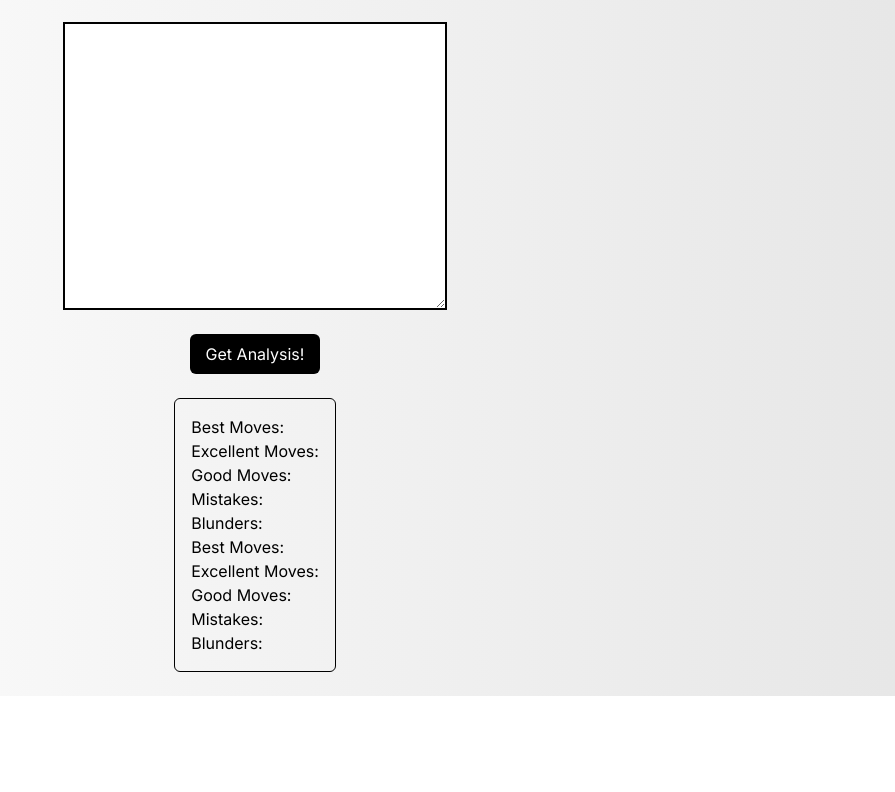
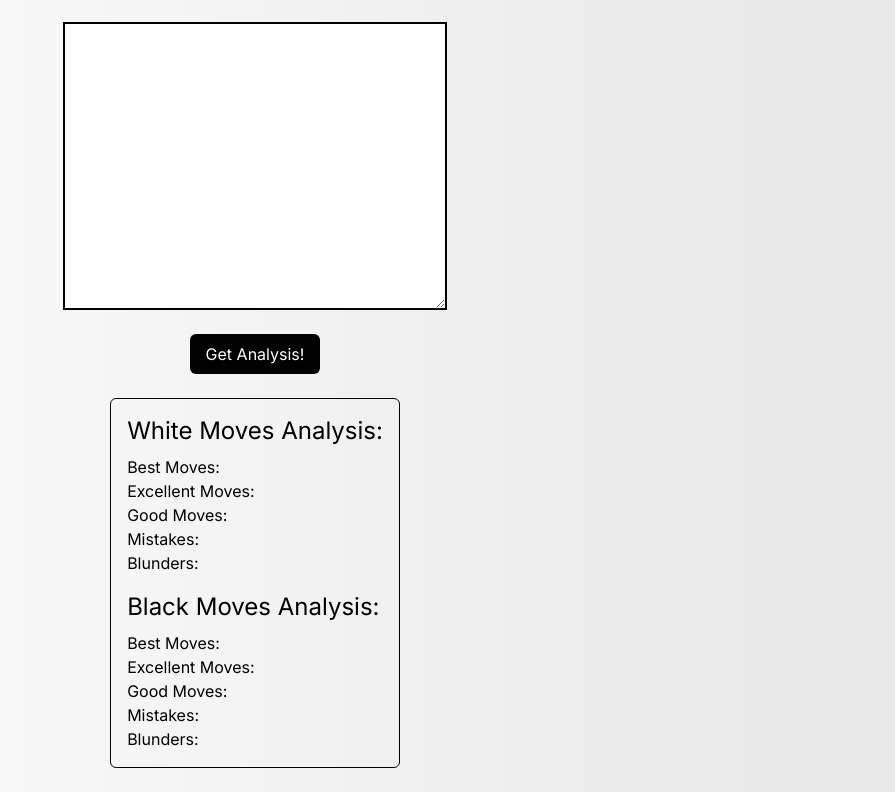
Before and after one commit to 0Armaan025/chess-com-analyse-tool-frontend, a Next.js app: page /analyze-game in a window 1280 px wide. Shown: the part 296-1088 px from the top of the page, without its empty margins (385-1280 px from the left). Before the commit the page ends 992 px from the top, so only its background shows below. Built offline with nearby package versions, Linux system fonts and the light colour scheme.

Commit message:
ooff done

```diff
--- a/src/app/analyze-game/page.tsx
+++ b/src/app/analyze-game/page.tsx
@@ -78,20 +78,26 @@ const AnalyzeGamePage = (props: Props) => {
         <br />
 
         <div className="analysisDiv border border-1 border-black rounded-md p-[1rem]">
-          <h2>Best Moves: {analysis.White["best moves"].join(", ")}</h2>
-          <h2>
-            Excellent Moves: {analysis.White["excellent moves"].join(", ")}
-          </h2>
-          <h2>Good Moves: {analysis.White["good moves"].join(", ")}</h2>
-          <h2>Mistakes: {analysis.White["mistakes"].join(", ")}</h2>
-          <h2>Blunders: {analysis.White["blunders"].join(", ")}</h2>
-          <h2>Best Moves: {analysis.Black["best moves"].join(", ")}</h2>
-          <h2>
-            Excellent Moves: {analysis.Black["excellent moves"].join(", ")}
-          </h2>
-          <h2>Good Moves: {analysis.Black["good moves"].join(", ")}</h2>
-          <h2>Mistakes: {analysis.Black["mistakes"].join(", ")}</h2>
-          <h2>Blunders: {analysis.Black["blunders"].join(", ")}</h2>
+          <div className="white-analysis mb-4">
+            <h2 className="text-2xl mb-2">White Moves Analysis:</h2>
+            <h3>Best Moves: {analysis.White["best moves"].join(", ")}</h3>
+            <h3>
+              Excellent Moves: {analysis.White["excellent moves"].join(", ")}
+            </h3>
+            <h3>Good Moves: {analysis.White["good moves"].join(", ")}</h3>
+            <h3>Mistakes: {analysis.White["mistakes"].join(", ")}</h3>
+            <h3>Blunders: {analysis.White["blunders"].join(", ")}</h3>
+          </div>
+          <div className="black-analysis">
+            <h2 className="text-2xl mb-2">Black Moves Analysis:</h2>
+            <h3>Best Moves: {analysis.Black["best moves"].join(", ")}</h3>
+            <h3>
+              Excellent Moves: {analysis.Black["excellent moves"].join(", ")}
+            </h3>
+            <h3>Good Moves: {analysis.Black["good moves"].join(", ")}</h3>
+            <h3>Mistakes: {analysis.Black["mistakes"].join(", ")}</h3>
+            <h3>Blunders: {analysis.Black["blunders"].join(", ")}</h3>
+          </div>
         </div>
         <br />
 
```
Also changed, not shown: package.json (+7 -5 lines), 1 other file (tests, documents, lock files or other folders).
